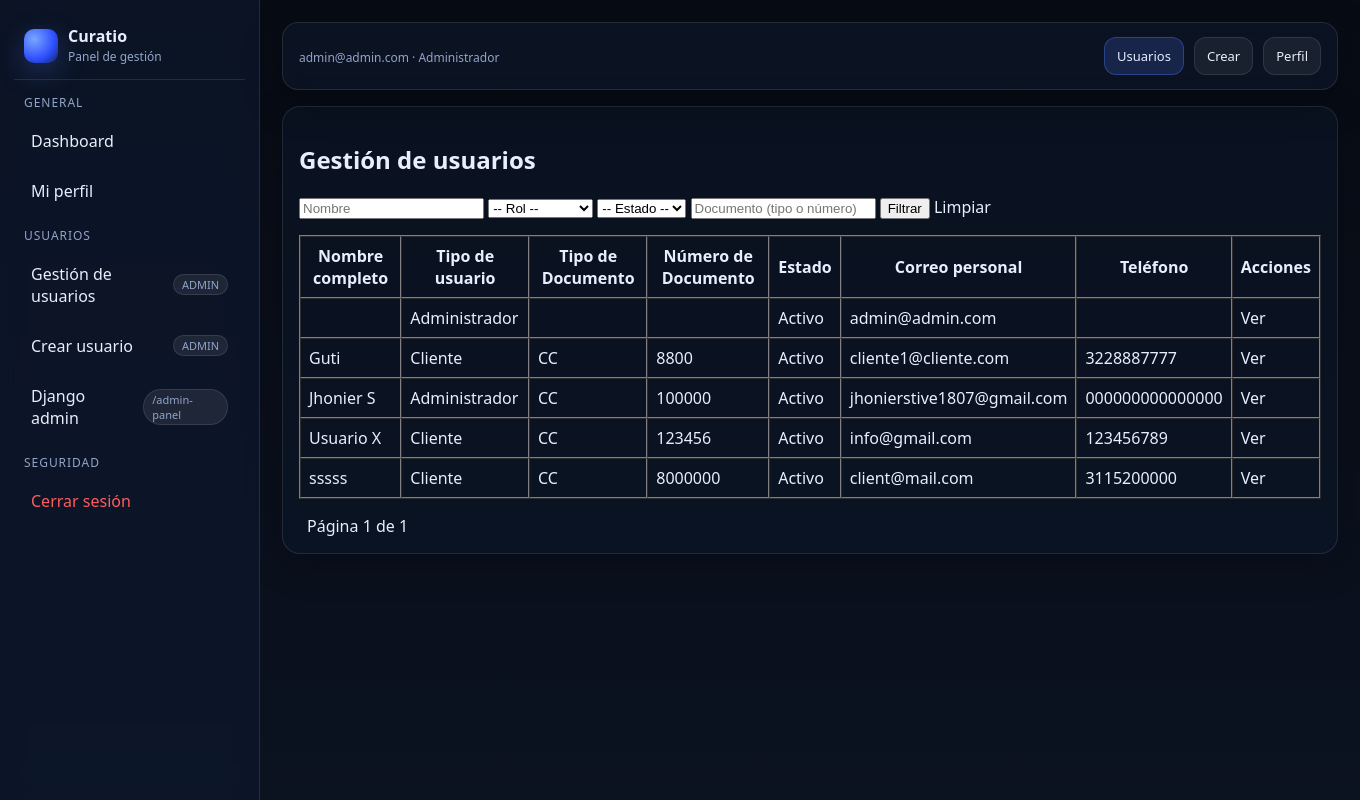
After one commit to AlejandroLotero/backend_python_curatio, a Django app: page /accounts/usuarios/ in a window 1360 px wide. The commit adds this page. Run offline with Django 5.2, Linux system fonts and the light colour scheme; a user stored in the database is signed in; data comes from the database, SQL or seed files in the repository.

Commit message:
feat: se realiza implementacion de logica para listar usuarios como administrador y se hacen modificaiones en la parte visual

```diff
--- a/Curatio/accounts/templates/accounts/crear_usuario.html
+++ b/Curatio/accounts/templates/accounts/crear_usuario.html
@@ -1,5 +1,7 @@
 <!--Formulario de creación de usuarios - Jhonier-->
-
+{% extends "base.html" %}
+{% block title %}...{% endblock %}
+{% block content %}
 <!DOCTYPE html>
 <html>
 <head>
@@ -108,3 +110,4 @@
 
 </body>
 </html>
+{% endblock %}
--- /dev/null
+++ b/Curatio/accounts/templates/accounts/lista_usuarios.html
@@ -0,0 +1,80 @@
+{% extends "base.html" %} {# si no tienes base.html, cambia a tu layout o quita extends #}
+{% block content %}
+
+<h2>Gestión de usuarios</h2>
+
+<form method="get" style="margin-bottom: 1rem;">
+  <input type="text" name="nombre" placeholder="Nombre" value="{{ nombre }}"/>
+
+  <select name="rol">
+    <option value="">-- Rol --</option>
+    {% for value,label in roles %}
+      <option value="{{ value }}" {% if rol == value %}selected{% endif %}>{{ label }}</option>
+    {% endfor %}
+  </select>
+
+  <select name="estado">
+    <option value="">-- Estado --</option>
+    <option value="1" {% if estado == "1" or estado == "true" or estado == "True" %}selected{% endif %}>Activo</option>
+    <option value="0" {% if estado == "0" or estado == "false" or estado == "False" %}selected{% endif %}>Inactivo</option>
+  </select>
+
+  <input type="text" name="documento" placeholder="Documento (tipo o número)" value="{{ documento }}"/>
+
+  <button type="submit">Filtrar</button>
+  <a href="{% url 'lista_usuarios' %}">Limpiar</a>
+</form>
+
+<table border="1" cellpadding="8" cellspacing="0" width="100%">
+  <thead>
+    <tr>
+      <th>Nombre completo</th>
+      <th>Tipo de usuario</th>
+      <th>Tipo de Documento</th>
+      <th>Número de Documento</th>
+      <th>Estado</th>
+      <th>Correo personal</th>
+      <th>Teléfono</th>
+      <th>Acciones</th>
+    </tr>
+  </thead>
+  <tbody>
+    {% for u in page_obj %}
+      <tr>
+        <td>{{ u.nombre }}</td>
+        <td>{{ u.rol }}</td>
+        <td>{{ u.tipo_documento }}</td>
+        <td>{{ u.numero_documento }}</td>
+        <td>{% if u.estado %}Activo{% else %}Inactivo{% endif %}</td>
+        <td>{{ u.email }}</td>
+        <td>{{ u.telefono }}</td>
+        <td>
+          <a href="{% url 'ver_usuario_admin' u.id %}">Ver</a>
+          {# placeholders para lo que pidas luego #}
+          {# <a href="#">Editar</a> #}
+          {# <a href="#">Deshabilitar</a> #}
+        </td>
+      </tr>
+    {% empty %}
+      <tr><td colspan="8">No hay usuarios para mostrar.</td></tr>
+    {% endfor %}
+  </tbody>
+</table>
+
+<div style="margin-top: 1rem;">
+  {% if page_obj.has_previous %}
+    <a href="?page=1&nombre={{ nombre }}&rol={{ rol }}&estado={{ estado }}&documento={{ documento }}">« Primero</a>
+    <a href="?page={{ page_obj.previous_page_number }}&nombre={{ nombre }}&rol={{ rol }}&estado={{ estado }}&documento={{ documento }}">‹ Anterior</a>
+  {% endif %}
+
+  <span style="margin: 0 0.5rem;">
+    Página {{ page_obj.number }} de {{ page_obj.paginator.num_pages }}
+  </span>
+
+  {% if page_obj.has_next %}
+    <a href="?page={{ page_obj.next_page_number }}&nombre={{ nombre }}&rol={{ rol }}&estado={{ estado }}&documento={{ documento }}">Siguiente ›</a>
+    <a href="?page={{ page_obj.paginator.num_pages }}&nombre={{ nombre }}&rol={{ rol }}&estado={{ estado }}&documento={{ documento }}">Último »</a>
+  {% endif %}
+</div>
+
+{% endblock %}
--- a/Curatio/accounts/templates/accounts/ver_usuario.html
+++ b/Curatio/accounts/templates/accounts/ver_usuario.html
@@ -1,3 +1,4 @@
+{% extends "base.html" %}
 <h2>Perfil de Usuario</h2>
 
 <p><b>Nombre:</b> {{ usuario.nombre }}</p>
--- /dev/null
+++ b/Curatio/accounts/templates/base.html
@@ -0,0 +1,247 @@
+{% load static %}
+<!doctype html>
+<html lang="es">
+<head>
+  <meta charset="utf-8" />
+  <meta name="viewport" content="width=device-width, initial-scale=1" />
+  <title>{% block title %}Curatio{% endblock %}</title>
+
+  <style>
+    :root{
+      --bg:#0b1220; --card:#0f1a2e; --muted:#93a4c7; --text:#e8eefc;
+      --primary:#4f7cff; --border:rgba(255,255,255,.10);
+      --danger:#ff5d5d; --ok:#4cd37b; --warn:#ffcc66;
+    }
+    *{box-sizing:border-box}
+    body{
+      margin:0; font-family: system-ui, -apple-system, Segoe UI, Roboto, Arial, sans-serif;
+      background: linear-gradient(180deg, #070b14, #0b1220);
+      color:var(--text);
+    }
+    a{color:inherit; text-decoration:none}
+    .shell{min-height:100vh; display:grid; grid-template-columns: 260px 1fr;}
+    .sidebar{
+      border-right:1px solid var(--border);
+      padding:18px 14px;
+      background: rgba(15,26,46,.65);
+      backdrop-filter: blur(10px);
+      position: sticky;
+      top:0;
+      height:100vh;
+    }
+    .brand{
+      display:flex; align-items:center; gap:10px;
+      padding:10px 10px 14px;
+      border-bottom:1px solid var(--border);
+      margin-bottom:14px;
+    }
+    .logo{
+      width:34px; height:34px; border-radius:10px;
+      background: radial-gradient(circle at 30% 30%, #7aa6ff, #2e4fff 60%, #13235a);
+      box-shadow: 0 8px 28px rgba(79,124,255,.28);
+    }
+    .brand h1{font-size:16px; margin:0; line-height:1.1}
+    .brand small{display:block; color:var(--muted); font-size:12px; margin-top:2px}
+
+    .nav-section{margin:14px 0 8px; color:var(--muted); font-size:12px; text-transform:uppercase; letter-spacing:.08em; padding:0 10px;}
+    .nav a{
+      display:flex; align-items:center; gap:10px;
+      padding:10px 10px;
+      border-radius:12px;
+      color:var(--text);
+      border:1px solid transparent;
+      transition: .15s ease;
+      margin:6px 6px;
+    }
+    .nav a:hover{
+      background: rgba(79,124,255,.10);
+      border-color: rgba(79,124,255,.22);
+    }
+    .pill{
+      margin-left:auto;
+      font-size:11px;
+      padding:2px 8px;
+      border-radius:999px;
+      background: rgba(255,255,255,.08);
+      color: var(--muted);
+      border:1px solid var(--border);
+    }
+
+    .main{
+      padding:22px;
+      max-width: 1200px;
+      width:100%;
+      margin:0 auto;
+    }
+    .topbar{
+      display:flex;
+      align-items:center;
+      justify-content:space-between;
+      gap:14px;
+      padding:14px 16px;
+      border:1px solid var(--border);
+      border-radius:16px;
+      background: rgba(15,26,46,.55);
+      backdrop-filter: blur(10px);
+      box-shadow: 0 10px 40px rgba(0,0,0,.25);
+    }
+    .who{
+      display:flex; flex-direction:column; gap:2px;
+      min-width: 220px;
+    }
+    .who b{font-size:14px}
+    .who span{font-size:12px; color:var(--muted)}
+    .actions{
+      display:flex; align-items:center; gap:10px; flex-wrap:wrap;
+    }
+    .btn{
+      display:inline-flex; align-items:center; justify-content:center;
+      padding:9px 12px;
+      border-radius:12px;
+      border:1px solid var(--border);
+      background: rgba(255,255,255,.06);
+      color:var(--text);
+      transition:.15s ease;
+      font-size:13px;
+      cursor:pointer;
+    }
+    .btn:hover{transform: translateY(-1px); border-color: rgba(79,124,255,.35); background: rgba(79,124,255,.10);}
+    .btn.primary{background: rgba(79,124,255,.18); border-color: rgba(79,124,255,.35);}
+    .btn.danger{background: rgba(255,93,93,.10); border-color: rgba(255,93,93,.25);}
+
+    .content{
+      margin-top:16px;
+      padding:16px;
+      border:1px solid var(--border);
+      border-radius:18px;
+      background: rgba(15,26,46,.45);
+      box-shadow: 0 10px 40px rgba(0,0,0,.20);
+    }
+
+    .msg{
+      margin: 0 0 12px;
+      padding: 10px 12px;
+      border-radius: 12px;
+      border: 1px solid var(--border);
+      background: rgba(255,255,255,.06);
+      color: var(--text);
+      font-size: 13px;
+    }
+    .msg.success{border-color: rgba(76,211,123,.35); background: rgba(76,211,123,.10);}
+    .msg.error{border-color: rgba(255,93,93,.35); background: rgba(255,93,93,.10);}
+    .msg.warning{border-color: rgba(255,204,102,.35); background: rgba(255,204,102,.10);}
+
+    @media (max-width: 920px){
+      .shell{grid-template-columns: 1fr;}
+      .sidebar{position: relative; height:auto;}
+    }
+  </style>
+
+  {% block extra_head %}{% endblock %}
+</head>
+<body>
+
+<div class="shell">
+  <!-- Sidebar -->
+  <aside class="sidebar">
+    <div class="brand">
+      <div class="logo"></div>
+      <div>
+        <h1>Curatio</h1>
+        <small>Panel de gestión</small>
+      </div>
+    </div>
+
+    <div class="nav">
+      <div class="nav-section">General</div>
+      <a href="{% url 'dashboard' %}">
+        Dashboard
+      </a>
+
+      {% if user.is_authenticated %}
+        <a href="{% url 'mi_perfil' %}">
+          Mi perfil
+        </a>
+      {% endif %}
+
+      <div class="nav-section">Usuarios</div>
+
+      {% if user.is_authenticated and user.rol == "Administrador" %}
+        <a href="{% url 'lista_usuarios' %}">
+          Gestión de usuarios
+          <span class="pill">ADMIN</span>
+        </a>
+
+        <a href="{% url 'crear_usuario' %}">
+          Crear usuario
+          <span class="pill">ADMIN</span>
+        </a>
+
+        <a href="/admin-panel/" target="_blank" rel="noopener">
+          Django admin
+          <span class="pill">/admin-panel</span>
+        </a>
+      {% else %}
+        <a href="#" onclick="return false;" style="opacity:.6; cursor:not-allowed;">
+          Gestión de usuarios
+          <span class="pill">Solo ADMIN</span>
+        </a>
+      {% endif %}
+
+      <div class="nav-section">Seguridad</div>
+
+      {% if user.is_authenticated %}
+        {# Si luego agregas logout real, esta ruta cambia. Ver nota abajo #}
+        <a href="{% url 'logout' %}" style="color:var(--danger);">Cerrar sesión</a>
+
+      {% else %}
+        <a href="{% url 'login' %}">
+          Iniciar sesión
+        </a>
+      {% endif %}
+    </div>
+  </aside>
+
+  <!-- Main -->
+  <main class="main">
+
+    <div class="topbar">
+      <div class="who">
+        {% if user.is_authenticated %}
+          <b>{{ user.nombre }}</b>
+          <span>{{ user.email }} · {{ user.rol }}</span>
+        {% else %}
+          <b>Sesión no iniciada</b>
+          <span>Ingresa para continuar</span>
+        {% endif %}
+      </div>
+
+      <div class="actions">
+        {% if user.is_authenticated and user.rol == "Administrador" %}
+          <a class="btn primary" href="{% url 'lista_usuarios' %}">Usuarios</a>
+          <a class="btn" href="{% url 'crear_usuario' %}">Crear</a>
+        {% endif %}
+        {% if user.is_authenticated %}
+          <a class="btn" href="{% url 'mi_perfil' %}">Perfil</a>
+        {% endif %}
+      </div>
+    </div>
+
+    <section class="content">
+      {% if messages %}
+        {% for message in messages %}
+          <div class="msg {% if message.tags %}{{ message.tags }}{% endif %}">
+            {{ message }}
+          </div>
+        {% endfor %}
+      {% endif %}
+
+      {% block content %}{% endblock %}
+    </section>
+
+  </main>
+</div>
+
+{% block extra_js %}{% endblock %}
+</body>
+</html>
--- a/Curatio/accounts/templates/registration/password_reset_done.html
+++ b/Curatio/accounts/templates/registration/password_reset_done.html
@@ -1,3 +1,6 @@
+{% extends "base_auth.html" %}
+{% block title %}Curatio | Enlace enviado{% endblock %}
+{% block content %}
 <!DOCTYPE html>
 <html lang="es">
 <head>
@@ -23,3 +26,4 @@
     </div>
 </body>
 </html>
+{% endblock %}
--- a/Curatio/accounts/templates/registration/password_reset_form.html
+++ b/Curatio/accounts/templates/registration/password_reset_form.html
@@ -7,7 +7,9 @@
         <button type="submit" class="mt-4 bg-green-600 text-white px-4 py-2 rounded">Enviar Link</button>
     </form>
 </div> -->
-
+{% extends "base_auth.html" %}
+{% block title %}Curatio | Recuperar contraseña{% endblock %}
+{% block content %}
 <!DOCTYPE html>
 <html lang="es">
 <head>
@@ -39,3 +41,4 @@
     </div>
 </body>
 </html>
+{% endblock %}
--- a/Curatio/accounts/views.py
+++ b/Curatio/accounts/views.py
@@ -16,6 +16,8 @@ from django.contrib.auth.decorators import login_required
 from django.core.mail import send_mail
 from .forms import CrearUsuarioForm
 from .utils import generar_password
+from django.core.paginator import Paginator
+from django.db.models import Q
 
 @login_required
 def crear_usuario(request):
@@ -63,3 +65,56 @@ def ver_usuario(request, user_id=None):
         usuario = request.user
 
     return render(request, "accounts/ver_usuario.html", {"usuario": usuario})
+
+
+@login_required
+def lista_usuarios(request):
+    # Validar rol ADMIN
+    if request.user.rol != "Administrador":
+        return redirect("login")
+
+    qs = User.objects.all()
+
+    # --- Filtros (opcionales) ---
+    nombre = (request.GET.get("nombre") or "").strip()
+    rol = (request.GET.get("rol") or "").strip()
+    estado = (request.GET.get("estado") or "").strip()
+    documento = (request.GET.get("documento") or "").strip()
+
+    if nombre:
+        qs = qs.filter(nombre__icontains=nombre)
+
+    if rol:
+        qs = qs.filter(rol=rol)
+
+    # estado: "1" activo, "0" inactivo (o "true"/"false")
+    if estado != "":
+        if estado in ["1", "true", "True", "activo", "Activo"]:
+            qs = qs.filter(estado=True)
+        elif estado in ["0", "false", "False", "inactivo", "Inactivo"]:
+            qs = qs.filter(estado=False)
+
+    if documento:
+        # permite buscar por número o por tipo_doc (por ejemplo "CC")
+        qs = qs.filter(
+            Q(numero_documento__icontains=documento) |
+            Q(tipo_documento__icontains=documento)
+        )
+
+    # --- Orden por defecto ---
+    qs = qs.order_by("nombre")
+
+    # --- Paginación ---
+    paginator = Paginator(qs, 20)
+    page_number = request.GET.get("page")
+    page_obj = paginator.get_page(page_number)
+
+    context = {
+        "page_obj": page_obj,
+        "nombre": nombre,
+        "rol": rol,
+        "estado": estado,
+        "documento": documento,
+        "roles": User.ROLES,
+    }
+    return render(request, "accounts/lista_usuarios.html", context)
--- a/Curatio/config/urls.py
+++ b/Curatio/config/urls.py
@@ -22,6 +22,15 @@ Including another URLconf
 #     path('admin/', admin.site.urls),
 # ]
 
+# urlpatterns = [
+#     path('admin-panel/', admin.site.urls),
+#     # Login profesional
+#     path('login/', auth_views.LoginView.as_view(template_name='accounts/login.html'), name='login'),
+#     # Recuperación de contraseña (RFADMIN01)
+#     path('password-reset/', auth_views.PasswordResetView.as_view(), name='password_reset'),
+#     path('password-reset/done/', auth_views.PasswordResetDoneView.as_view(), name='password_reset_done'),
+# ]
+
 from django.contrib import admin
 from django.urls import path, include
 from django.contrib.auth import views as auth_views
@@ -31,18 +40,12 @@ from django.conf.urls.static import static
 
 
 
-# urlpatterns = [
-#     path('admin-panel/', admin.site.urls),
-#     # Login profesional
-#     path('login/', auth_views.LoginView.as_view(template_name='accounts/login.html'), name='login'),
-#     # Recuperación de contraseña (RFADMIN01)
-#     path('password-reset/', auth_views.PasswordResetView.as_view(), name='password_reset'),
-#     path('password-reset/done/', auth_views.PasswordResetDoneView.as_view(), name='password_reset_done'),
-# ]
+
 
 urlpatterns = [
     path('admin-panel/', admin.site.urls),
     path('login/', auth_views.LoginView.as_view(template_name='accounts/login.html'), name='login'),
+    path('logout/', auth_views.LogoutView.as_view(), name='logout'),
 
     # Esta es la ruta que te falta para el error 404:
     path('', account_views.dashboard, name='dashboard'),
@@ -59,6 +62,9 @@ urlpatterns = [
     # ADMIN ve cualquier usuario
     path('accounts/usuario/<int:user_id>/', account_views.ver_usuario, name='ver_usuario_admin'),
 
+    #ADMIN lista usuarios
+    path('accounts/usuarios/', account_views.lista_usuarios, name='lista_usuarios'),
+
 
 ]
 
```
Also changed, not shown: Curatio/accounts/templates/accounts/dashboard.html (+45 -17 lines), Curatio/accounts/templates/accounts/login.html (+31 -27 lines), Curatio/accounts/templates/base_auth.html (added, +107 -0 lines), Curatio/config/settings.py (+16 -14 lines).
